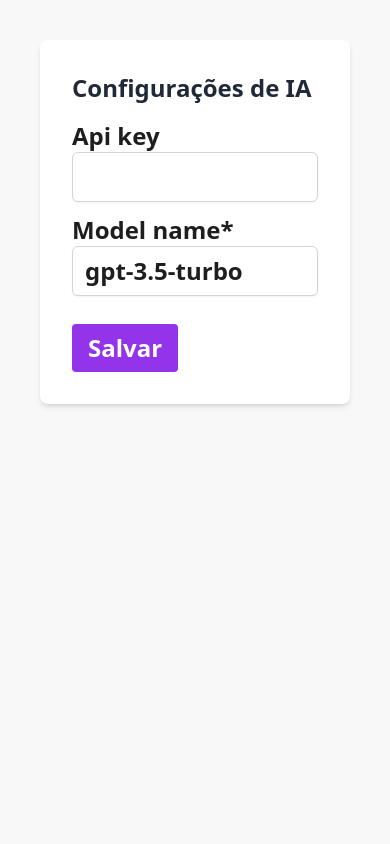
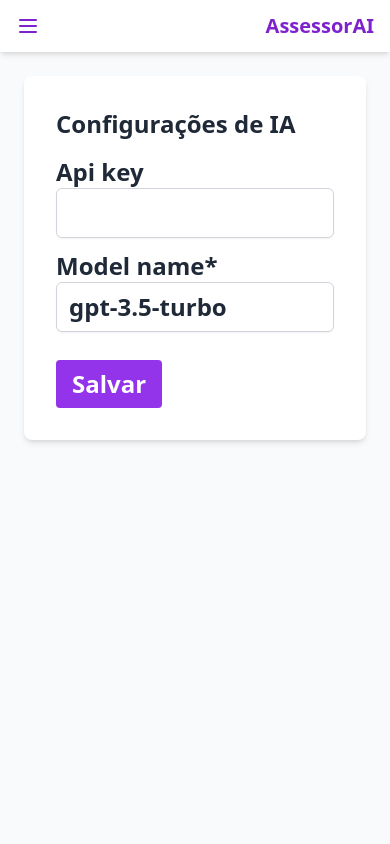
Before and after one commit to pmarkun/assessorai-client, a Django app: page /config/ia/ in a window 390 px wide. Run offline with Django 5.2, Linux system fonts and the light colour scheme; data comes from the database, SQL or seed files in the repository; some libraries are stand-ins or nearby versions.

Commit message:
Apply responsive minimal design

```diff
--- a/theme/templates/base.html
+++ b/theme/templates/base.html
@@ -8,10 +8,21 @@
     <meta http-equiv="X-UA-Compatible" content="ie=edge">
     {% tailwind_css %}
 </head>
-<body class="bg-[#F8F8F8] text-[#1E1E1E] font-sans leading-normal tracking-normal flex">
+<body class="bg-gray-50 text-gray-800 font-sans min-h-screen">
 
+    <!-- Mobile Header -->
+    <header class="md:hidden bg-white shadow-md flex items-center justify-between px-4 py-3">
+        <button id="menu-btn" class="text-purple-700 focus:outline-none">
+            <svg xmlns="http://www.w3.org/2000/svg" class="h-6 w-6" fill="none" viewBox="0 0 24 24" stroke="currentColor">
+                <path stroke-linecap="round" stroke-linejoin="round" stroke-width="2" d="M4 6h16M4 12h16M4 18h16" />
+            </svg>
+        </button>
+        <a href="{% url 'core:welcome' %}" class="text-xl font-semibold text-purple-700">AssessorAI</a>
+    </header>
+
+    <div class="flex">
     <!-- Sidebar -->
-    <aside class="bg-[#A541FF] text-white w-64 space-y-6 py-7 px-2 absolute inset-y-0 left-0 transform -translate-x-full md:relative md:translate-x-0 transition duration-200 ease-in-out h-screen overflow-hidden flex flex-col justify-between">
+    <aside id="sidebar" class="bg-purple-600 text-white w-64 space-y-6 py-7 px-2 fixed md:static inset-y-0 left-0 transform -translate-x-full md:translate-x-0 transition-transform duration-200 ease-in-out h-screen overflow-hidden flex flex-col justify-between">
         <div>
             <a href="{% url 'core:welcome' %}" class="text-white text-2xl font-semibold px-4">AssessorAI</a>
             <nav class="mt-10">
@@ -34,13 +45,24 @@
     </aside>
 
     <!-- Content -->
-    <main class="flex-1 p-10 text-2xl font-bold">
+    <main class="flex-1 p-6 md:p-10 text-2xl font-bold">
         {% block content %}
         <!-- Default content if no block is provided -->
         <h1 class="text-3xl text-gray-700">Bem-vindo ao AssessorAI</h1>
         <p class="mt-4 text-gray-500">Selecione uma opção na barra lateral.</p>
         {% endblock content %}
     </main>
+    </div>
+
+    <script>
+        const menuBtn = document.getElementById('menu-btn');
+        const sidebar = document.getElementById('sidebar');
+        if (menuBtn) {
+            menuBtn.addEventListener('click', () => {
+                sidebar.classList.toggle('-translate-x-full');
+            });
+        }
+    </script>
 
 </body>
 </html>
```
Also changed, not shown: DESIGN.md (added, +20 -0 lines).
